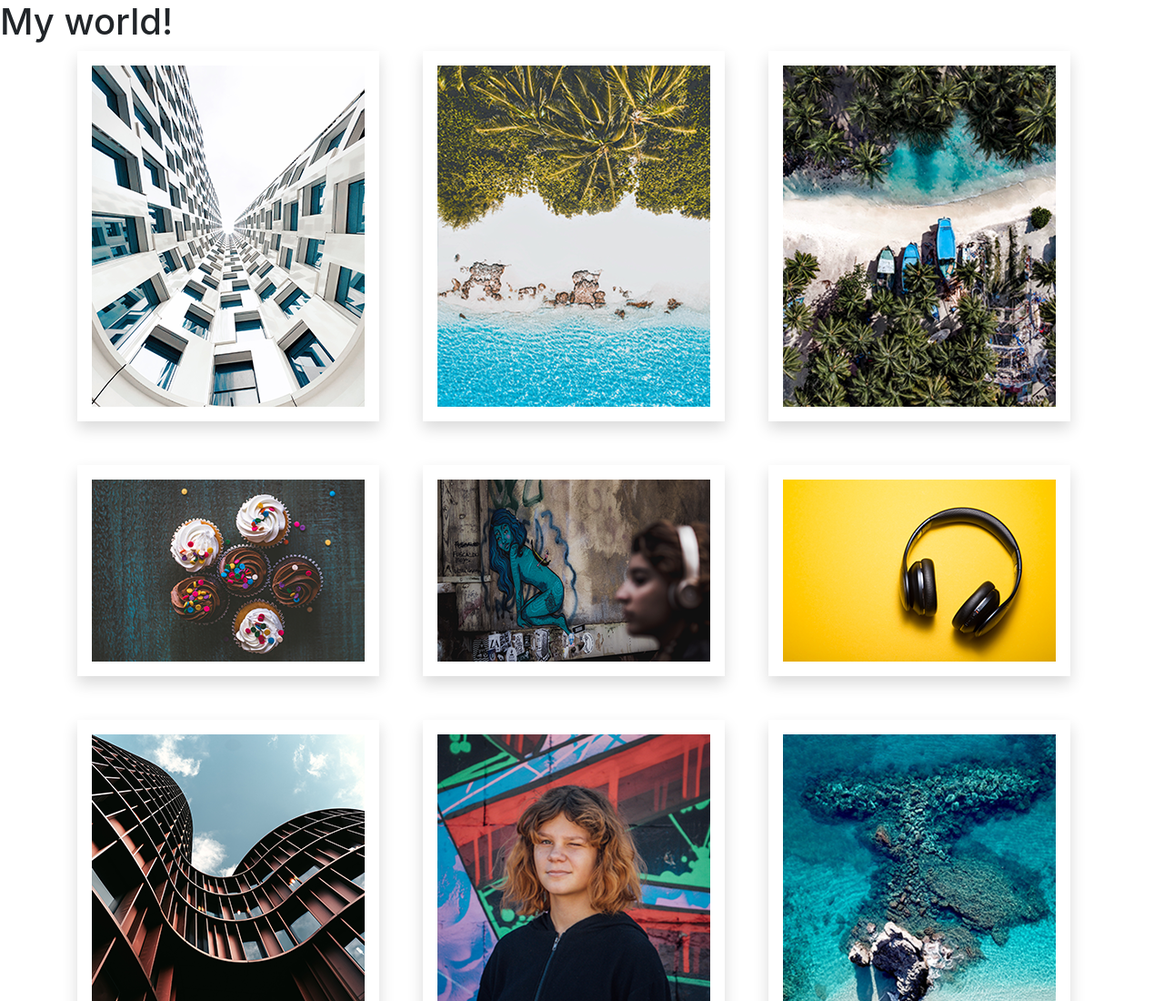
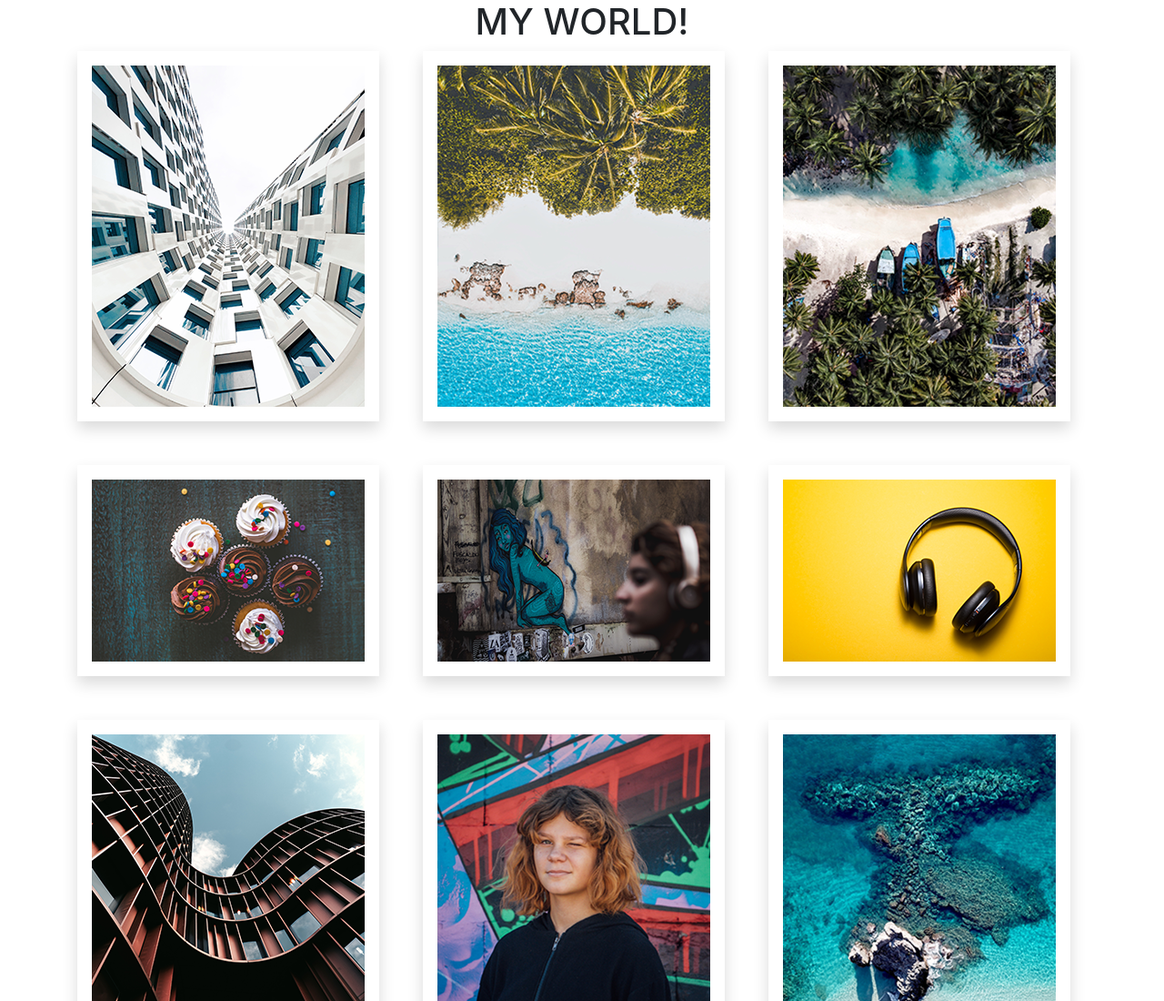
Before and after one commit to pimdiamond/m2-hw2-kongkham-pimlada, a plain HTML site: page index.html in a window 1280 px wide. Shown: the top 1100 px of the page at 91% size. Drawn offline with nearby package versions, Linux system fonts and the light colour scheme.

Commit message:
transform the <h1> to uppercase, and center align

```diff
--- a/index.html
+++ b/index.html
@@ -12,7 +12,8 @@
     <title>Hello to my world!</title>
   </head>
   <body>
-    <h1>My world!</h1>
+
+      <h1 class="text-uppercase text-center"> My world! </h1>
       <div class="container">
           <div class="row">
                 <div class="col">
```
